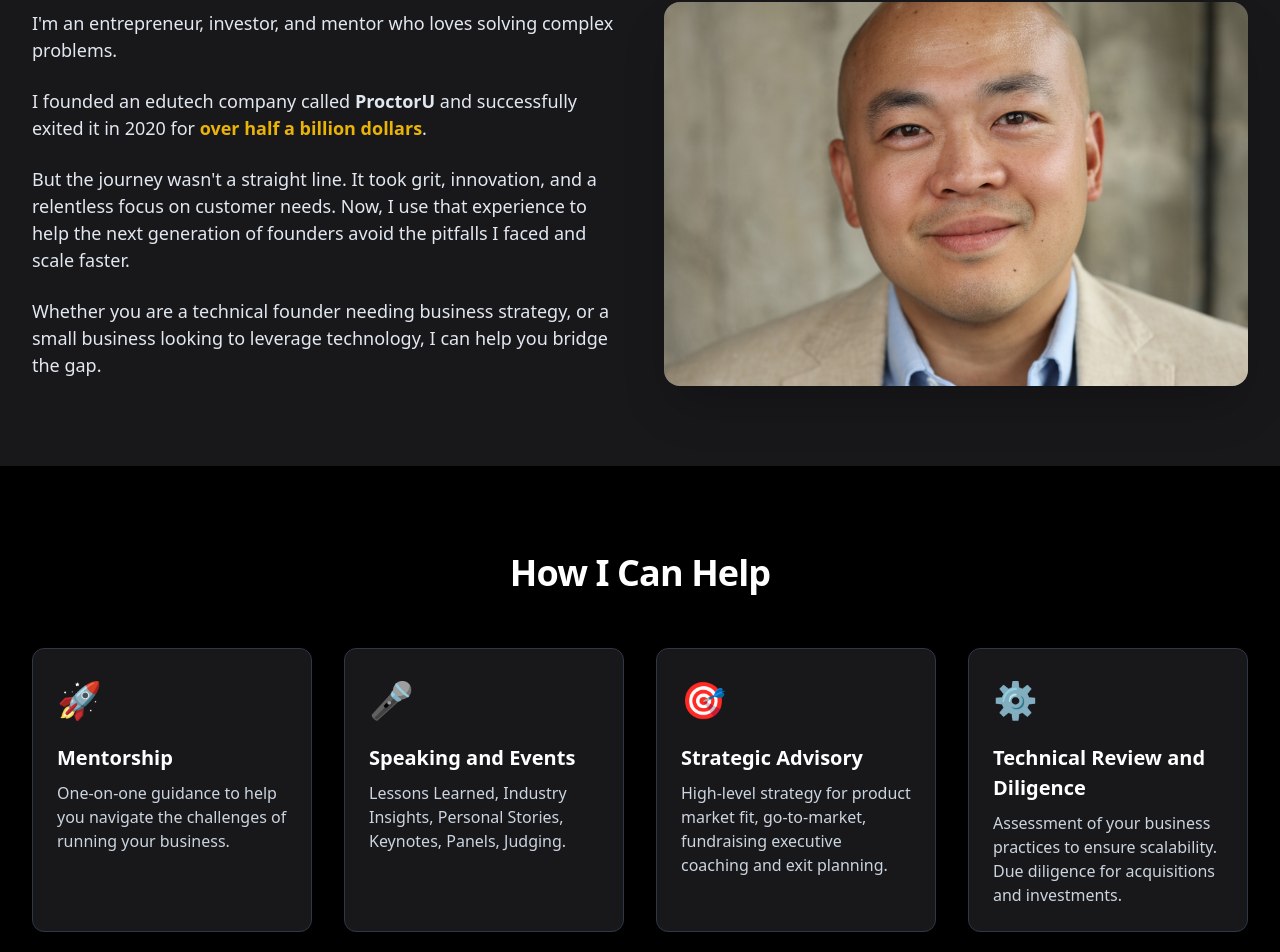
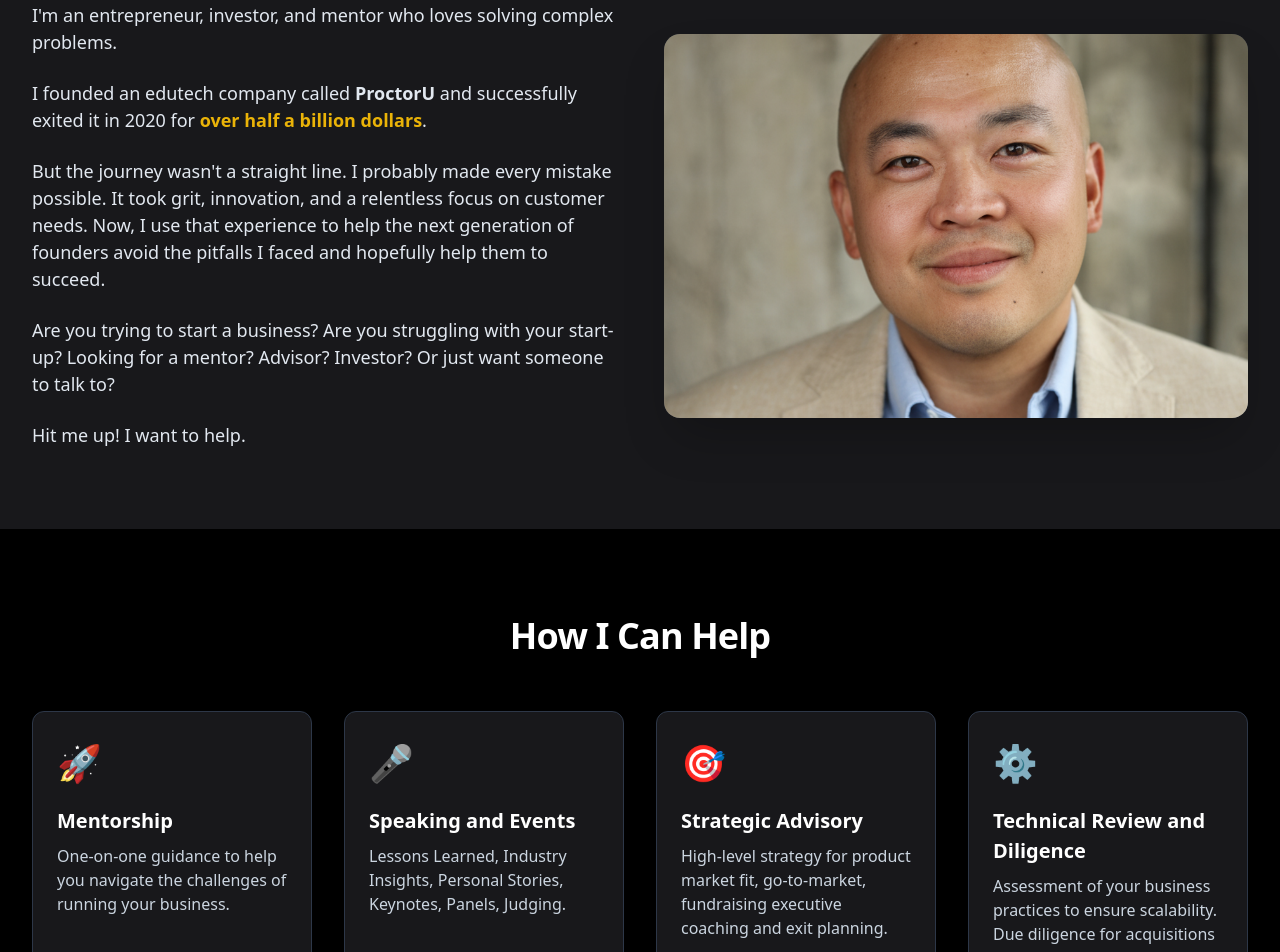
Before and after one commit to Jaehdawg/personal-website, a Next.js app: page / in a window 1280 px wide. Shown: the part 980-1932 px from the top of the page. Built offline with nearby package versions, Linux system fonts and the light colour scheme.

Commit message:
copy changes

```diff
--- a/src/components/About.tsx
+++ b/src/components/About.tsx
@@ -13,13 +13,17 @@ const About = () => {
                         <span className="text-yellow-500 font-bold"> over half a billion dollars</span>.
                     </p>
                     <p>
-                        But the journey wasn't a straight line. It took grit, innovation, and a relentless focus on
-                        customer needs. Now, I use that experience to help the next generation of founders avoid
-                        the pitfalls I faced and scale faster.
+                        But the journey wasn't a straight line. I probably made every mistake possible.
+                        It took grit, innovation, and a relentless focus on customer needs. Now, I use that
+                        experience to help the next generation of founders avoid the pitfalls I faced and hopefully
+                        help them to succeed.
                     </p>
                     <p>
-                        Whether you are a technical founder needing business strategy, or a small business looking
-                        to leverage technology, I can help you bridge the gap.
+                        Are you trying to start a business?  Are you struggling with your start-up?
+                        Looking for a mentor? Advisor? Investor? Or just want someone to talk to?
+                    </p>
+                    <p>
+                        Hit me up! I want to help.
                     </p>
                 </div>
                 <div className="relative h-96 w-full overflow-hidden rounded-2xl bg-gray-800 shadow-2xl">
```
